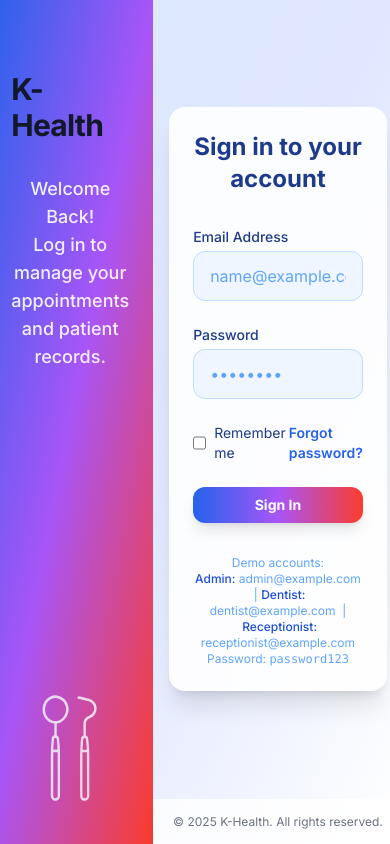
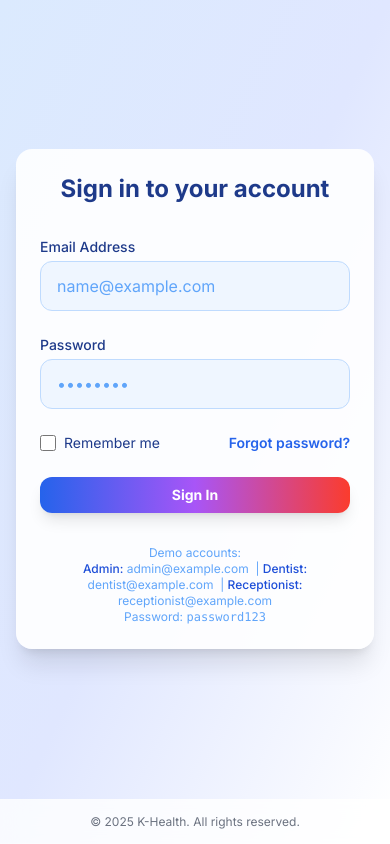
Before and after one commit to venkat6957/DD, a React (Vite) app: page /login in a window 390 px wide. Built offline with nearby package versions, Linux system fonts and the light colour scheme.

Commit message:
responsive

```diff
--- a/src/components/layout/Sidebar.tsx
+++ b/src/components/layout/Sidebar.tsx
@@ -54,11 +54,11 @@ const Sidebar = ({ sidebarOpen, setSidebarOpen }: SidebarProps) => {
       />
 
       <div
-        className={`fixed inset-y-0 left-0 z-20 w-64 transform overflow-y-auto glass-sidebar transition-transform lg:translate-x-0 ${
+        className={`fixed inset-y-0 left-0 z-20 w-64 max-w-full transform overflow-y-auto glass-sidebar transition-transform lg:translate-x-0 flex flex-col ${
           sidebarOpen ? 'translate-x-0' : '-translate-x-full'
         }`}
       >
-        <div className="flex h-14 sm:h-16 items-center justify-between px-3 sm:px-4 border-b border-white/20">
+        <div className="flex h-14 sm:h-16 items-center justify-between px-3 sm:px-4 border-b border-white/20 flex-shrink-0">
           <div className="flex items-center space-x-2 sm:space-x-3">
             {/* <ToothLogo className="h-6 w-6 sm:h-8 sm:w-8" /> */}
              <img src="images/tooth-logo.svg" alt="Tooth Icon" className="h-6 w-6 sm:h-8 sm:w-8" />
@@ -74,7 +74,7 @@ const Sidebar = ({ sidebarOpen, setSidebarOpen }: SidebarProps) => {
           </button>
         </div>
 
-        <div className="py-4 sm:py-6 px-3 sm:px-4">
+        <div className="py-4 sm:py-6 px-3 sm:px-4 flex-1 overflow-y-auto">
           <nav className="space-y-1 sm:space-y-2">
             {navigation.map((item) => (
               <NavLink
@@ -93,7 +93,7 @@ const Sidebar = ({ sidebarOpen, setSidebarOpen }: SidebarProps) => {
         </div>
 
         {/* User info at bottom */}
-        <div className="absolute bottom-0 left-0 right-0 p-3 sm:p-4">
+        <div className="p-3 sm:p-4 w-full flex-shrink-0">
           <div className="rounded-xl sm:rounded-2xl bg-gradient-to-r from-primary-500/10 to-purple-500/10 p-3 sm:p-4 border border-primary-200/30 backdrop-blur-sm">
             <div className="flex items-center space-x-2 sm:space-x-3">
               <div className="h-8 w-8 sm:h-10 sm:w-10 rounded-full bg-primary-100 flex items-center justify-center flex-shrink-0">
--- a/src/pages/LoginPage.tsx
+++ b/src/pages/LoginPage.tsx
@@ -25,9 +25,9 @@ const LoginPage = () => {
   };
 
   return (
-    <div className="min-h-screen flex items-stretch justify-center bg-gradient-to-br from-blue-100 via-indigo-100 to-white">
+    <div className="min-h-screen flex flex-col md:flex-row items-stretch justify-center bg-gradient-to-br from-blue-100 via-indigo-100 to-white">
       {/* Left: Logo and Welcome */}
-      <div className="md:w-1/2 flex flex-col items-center justify-center p-6 md:p-10 bg-gradient-to-br from-primary-500 via-purple-500 to-accent-500 text-white relative">
+      <div className="hidden md:flex md:w-1/2 flex-col items-center justify-center p-6 md:p-10 bg-gradient-to-br from-primary-500 via-purple-500 to-accent-500 text-white relative">
         <div className="absolute top-2 left-2 md:top-4 md:left-4 hidden md:block z-10">
           <img src="images/tooth-logo.svg" alt="Tooth Icon" className="h-10 w-10 md:h-16 md:w-16 drop-shadow-xl" />
         </div>
@@ -43,7 +43,7 @@ const LoginPage = () => {
         </div>
       </div>
       {/* Right: Login Form */}
-      <div className="md:w-1/2 flex flex-col justify-between p-0 md:p-0 min-h-screen bg-transparent">
+      <div className="w-full md:w-1/2 flex flex-col justify-between p-0 md:p-0 min-h-screen bg-transparent">
         <div className="flex-1 flex items-center justify-center p-4 md:p-12">
           <div className="w-full max-w-md bg-white/90 rounded-2xl shadow-xl p-6 md:p-10">
             <h2 className="text-2xl font-bold text-blue-900 mb-8 text-center">Sign in to your account</h2>
```
